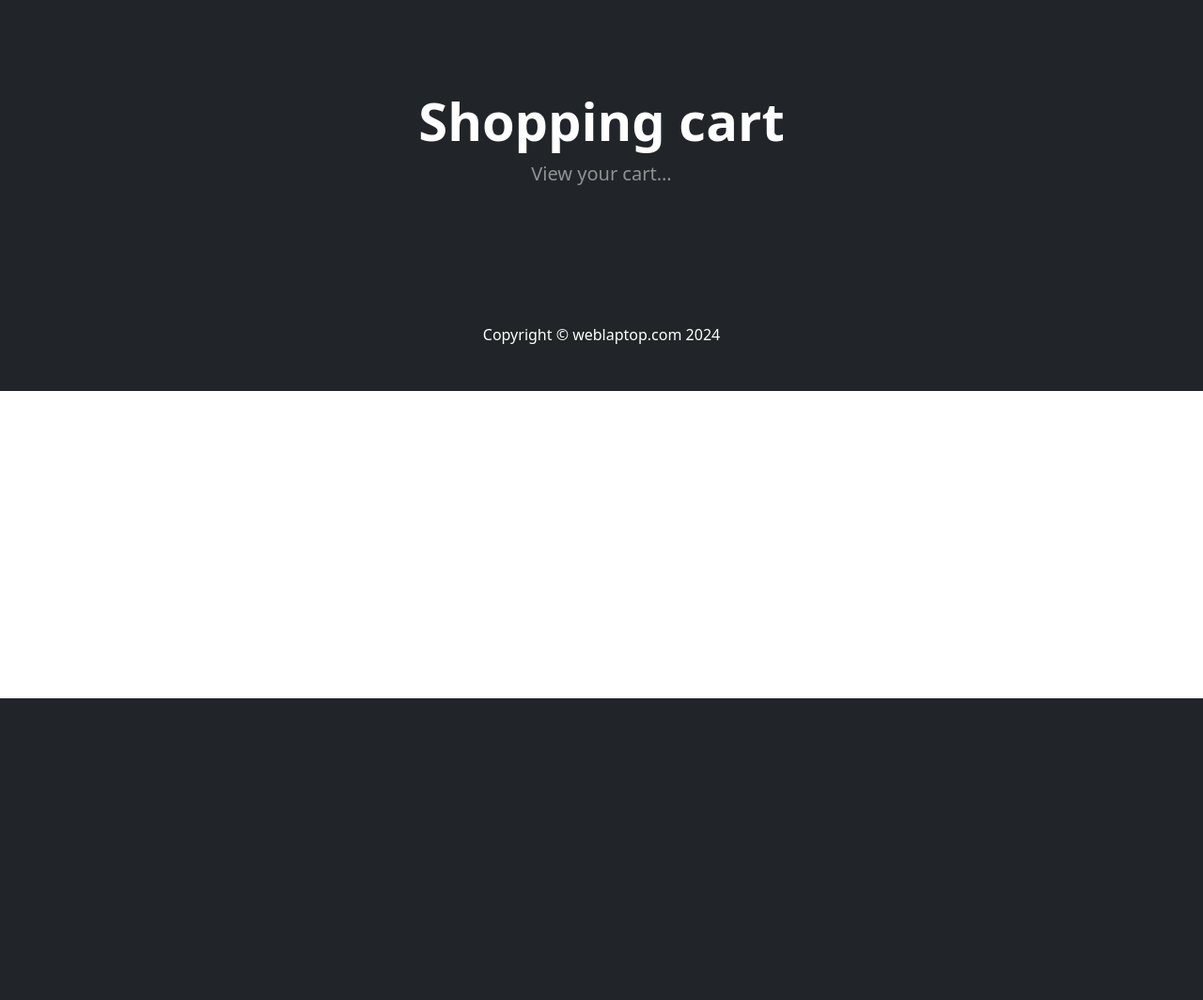
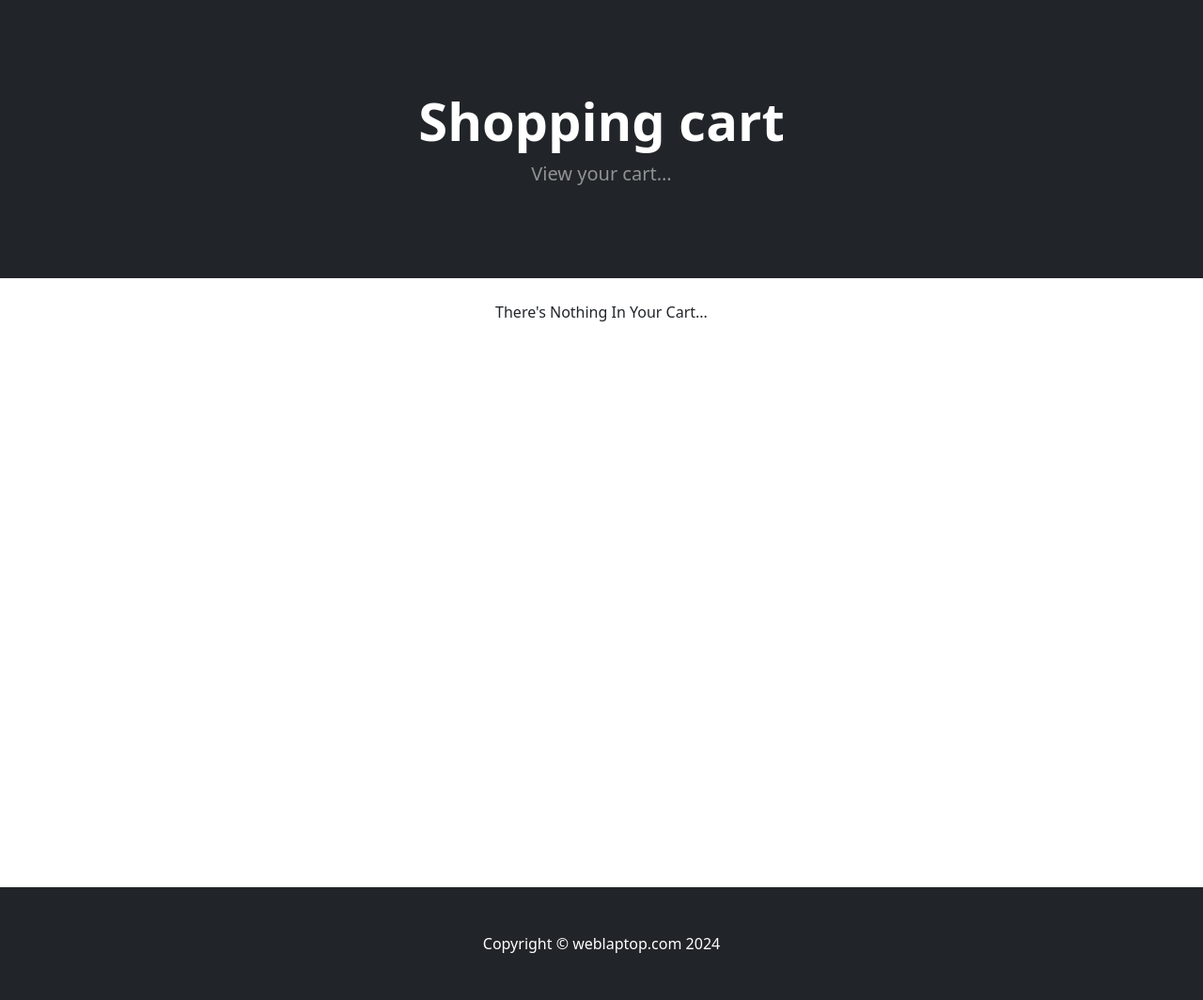
Before and after one commit to thuong-2305/project-web-ecommerce-python, a Django app: page /cart/ in a window 1280 px wide. Shown: the part 57-1121 px from the top of the page at 94% size. Before the commit the page ends 800 px from the top, so only its background shows below. Run offline with Django 5.2, Linux system fonts and the light colour scheme; some libraries are stand-ins or nearby versions.

Commit message:
Add functions for cart

```diff
--- a/cart/cart.py
+++ b/cart/cart.py
@@ -1,3 +1,5 @@
+from store.models import Product
+
 class Cart():
     def __init__(self, request):
         self.session = request.session
@@ -11,3 +13,27 @@ class Cart():
 
         # Make sure cart is available on all pages of site
         self.cart = cart
+
+    def add(self, product, quantity):
+        product_id = str(product.id)
+        product_qty = str(quantity)
+        if product_id in self.cart:
+            pass
+        else:
+            self.cart[product_id] = int(product_qty)
+
+        self.session.modified = True
+
+    def __len__(self):
+        return len(self.cart)
+
+    def get_prods(self):
+        #get ids from cart
+        product_ids = self.cart.keys()
+        #use ids to lookup products in database model
+        products = Product.objects.filter(id__in=product_ids)
+        return products
+
+    def get_quants(self):
+        quantities = self.cart
+        return quantities
--- a/cart/templates/cart_summary.html
+++ b/cart/templates/cart_summary.html
@@ -1,4 +1,5 @@
 {% extends 'base.html' %}
+{% load humanize %}
 
 {% block content %}
 <!-- Header-->
@@ -10,5 +11,58 @@
         </div>
     </div>
 </header>
+<br>
+<div class="container">
+    {% if cart_products %}
+    {% for product in cart_products %}
+    <div class="container d-flex justify-content-center align-items-center">
+        <div class="row">
+            <div class="card mb-3" style="max-width: 800px;">
+                <div class="row g-0">
+                    <div class="col-md-4">
+                        <img src="{{ product.image.url }}" class="img-fluid rounded-start">
+                    </div>
+                    <div class="col-md-8">
+                        <div class="card-body">
+                            <h5 class="card-title">{{ product.name }}</h5>
+                            <!-- <p class="card-text">{{ description }}</p> -->
+                            {% if product.is_sale %}
+                            <div class="small text-warning mb-2">
+                                <i class="bi bi-star-fill"></i>
+                                &nbsp;&nbsp;Sale&nbsp;&nbsp;
+                                <i class="bi bi-star-fill"></i>
+                            </div>
+                            <p class="card-text">
+                                <small class="text-body-secondary">
+                                    <strong>Giá:</strong> <strike class="text-danger">{{ product.price|floatformat:0|intcomma }} đ</strike>&nbsp;&nbsp;{{ product.sale_price|floatformat:0|intcomma }} đ
+                                </small>
+                            </p>
+                            {% else %}
+                            <p class="card-text"><small class="text-body-secondary"><strong>Giá:</strong> {{ product.price|floatformat:0|intcomma }} đ</small></p>
+                            {% endif%}
+                            <br>
+                            {% for key, value in quantities.items %}
+                            {% if key == product.id|slugify %}
+                            <p class="card-text"><small class="text-body-secondary">
+                                <strong>Số lượng:</strong> {{ value }} </small>
+                            </p>
+                            {% endif %}
+                            {% endfor %}
+                            <br>
+                            <a class="btn btn-outline-dark mt-auto" href="{% url 'product' product.id %}">Xem chi tiet</a>
+                        </div>
+                    </div>
+                </div>
+            </div>
+        </div>
+    </div>
+    {% endfor %}
+
+    {% else %}
+    <div style="height: calc(100vh - 176px);">
+        <p class="text-center">There's Nothing In Your Cart...</p>
+    </div>
+    {% endif %}
+</div>
 <!-- Section-->
 {% endblock %}
--- a/cart/views.py
+++ b/cart/views.py
@@ -1,10 +1,34 @@
-from django.shortcuts import render
+from django.shortcuts import render, get_object_or_404
+from .cart import Cart
+from store.models import Product
+from django.http import JsonResponse
 
 def cart_summary(request):
-    return render(request, 'cart_summary.html', {})
+    cart = Cart(request)
+    cart_products = cart.get_prods
+    quantities = cart.get_quants
+    return render(request, 'cart_summary.html', {'cart_products':cart_products, 'quantities': quantities})
 
 def cart_add(request):
-    pass
+
+    cart = Cart(request)
+
+    #test for POST
+    if request.POST.get('action') == 'post':
+        #get stuff
+        product_id = int(request.POST.get('product_id'))
+        product_qty = int(request.POST.get('product_qty'))
+        #lookup product in db
+        product = get_object_or_404(Product, id=product_id)
+        #save to session
+        cart.add(product=product, quantity=product_qty)
+        #get cart quantity
+        cart_quantity = cart.__len__()
+
+        #return reponse
+        response = JsonResponse({'qty': cart_quantity})
+        return response
+
 
 def cart_delete(request):
     pass
--- a/store/templates/base.html
+++ b/store/templates/base.html
@@ -18,6 +18,11 @@
         <link href="{% static 'css/styles.css' %}" rel="stylesheet" />
         <link href="{% static 'css/style2.css' %}" rel="stylesheet" />
         <link href="{% static 'css/ProductDetail.css' %}" rel="stylesheet"/>
+        <script
+            src="https://code.jquery.com/jquery-3.7.1.min.js"
+            integrity="sha256-/JqT3SQfawRcv/BIHPThkBvs0OEvtFFmqPF/lYI/Cxo="
+            crossorigin="anonymous">
+        </script>
     </head>
     <body>
         <!-- Navigation-->
--- a/store/templates/navbar.html
+++ b/store/templates/navbar.html
@@ -28,7 +28,7 @@
                 <a href="{% url 'cart_summary' %}" class="btn btn-outline-dark" type="submit">
                     <i class="bi-cart-fill me-1"></i>
                     Cart
-                    <span class="badge bg-dark text-white ms-1 rounded-pill">0</span>
+                    <span class="badge bg-dark text-white ms-1 rounded-pill" id="cart_quantity">{{ cart|length }}</span>
                 </a>
             </form>
         </div>
--- a/weblaptop/settings.py
+++ b/weblaptop/settings.py
@@ -26,6 +26,7 @@ INSTALLED_APPS = [
     'django.contrib.sessions',
     'django.contrib.messages',
     'django.contrib.staticfiles',
+    'django.contrib.humanize',
     'store',
     'cart',
 ]
```
Also changed, not shown: store/templates/product.html (+54 -4 lines), db.sqlite3.
